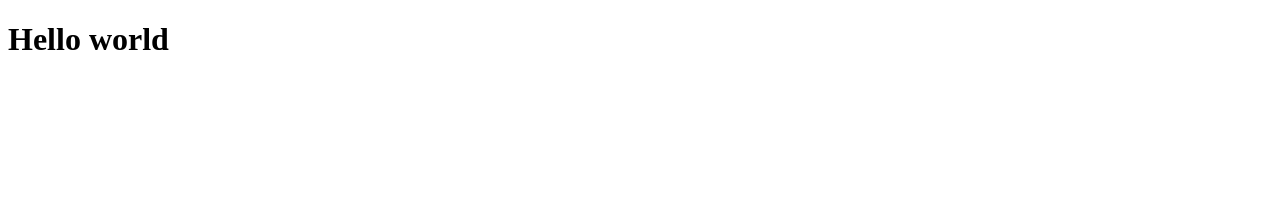
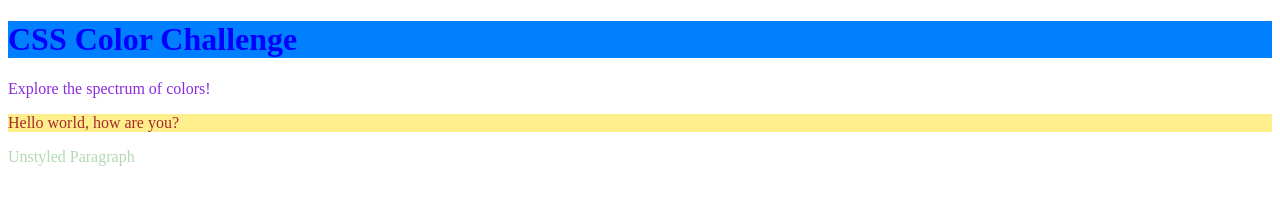
Before and after one commit to mycee58dev/testing-repo, a plain HTML site: page index.html in a window 1280 px wide. Drawn offline with Linux system fonts and the light colour scheme.

Commit message:
adding style

```diff
--- a/index.html
+++ b/index.html
@@ -4,8 +4,13 @@
     <meta charset="UTF-8">
     <meta name="viewport" content="width=device-width, initial-scale=1.0">
     <title>Document</title>
-</head>
-<body>
-    <h1>Hello world</h1>
+    <link rel="stylesheet" type="text/css" href="styles.css" />
+    </head>
+    <body>
+    <h1 id="main-title">CSS Color Challenge</h1>
+    <p class="intro-paragraph">Explore the spectrum of colors!</p>
+    <div id="color-box">Hello world, how are you?</div>
+    <p>Unstyled Paragraph</p>
+
 </body>
 </html>
--- /dev/null
+++ b/styles.css
@@ -0,0 +1,14 @@
+h1 {
+    color: blue;
+    background-color: hsl(210, 100%, 50%);
+}
+#color-box {
+    background-color: #ffee8c;
+    color: brown;
+}
+.intro-paragraph {
+    color:   #8A2BE2;
+}
+p {
+    color: rgba(0, 128, 0, 0.3)
+}
```
